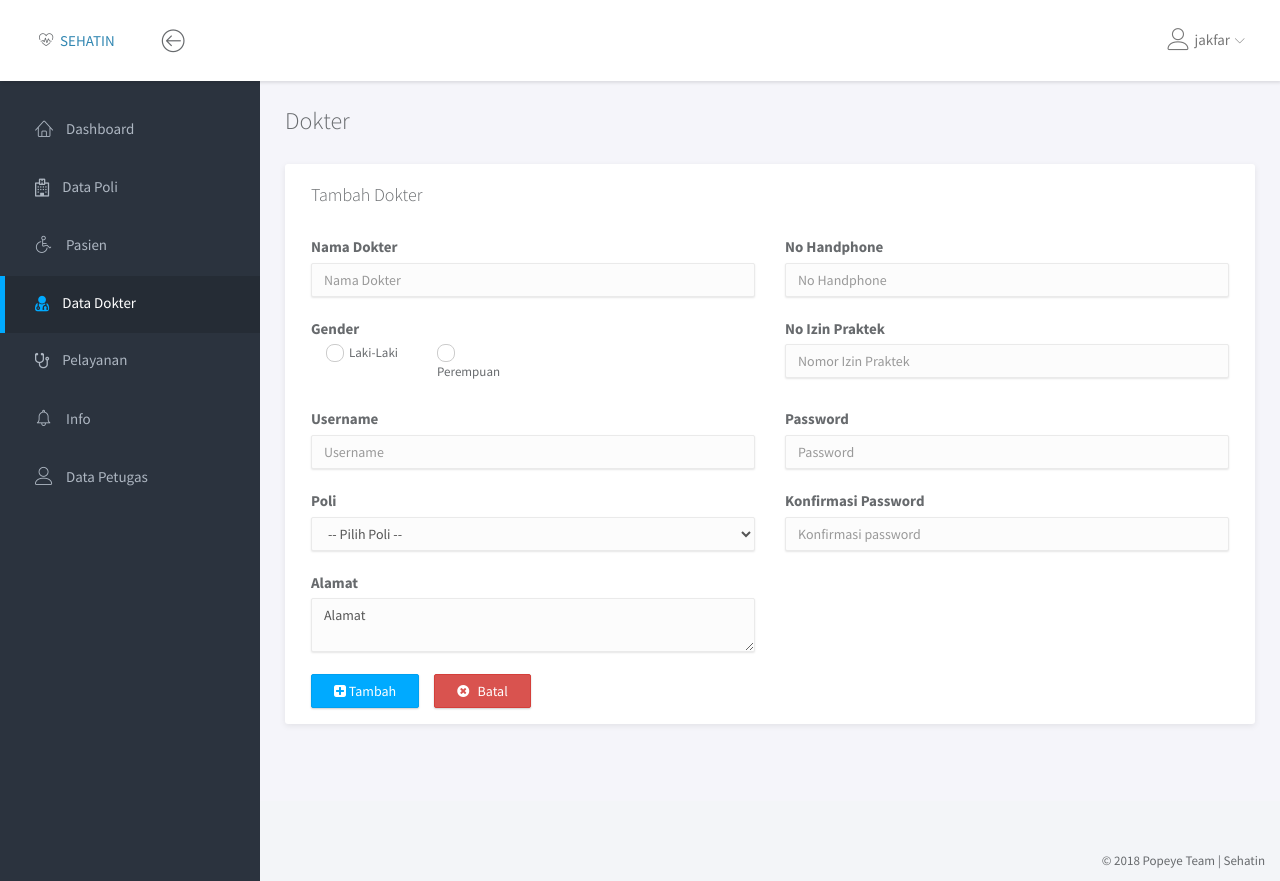
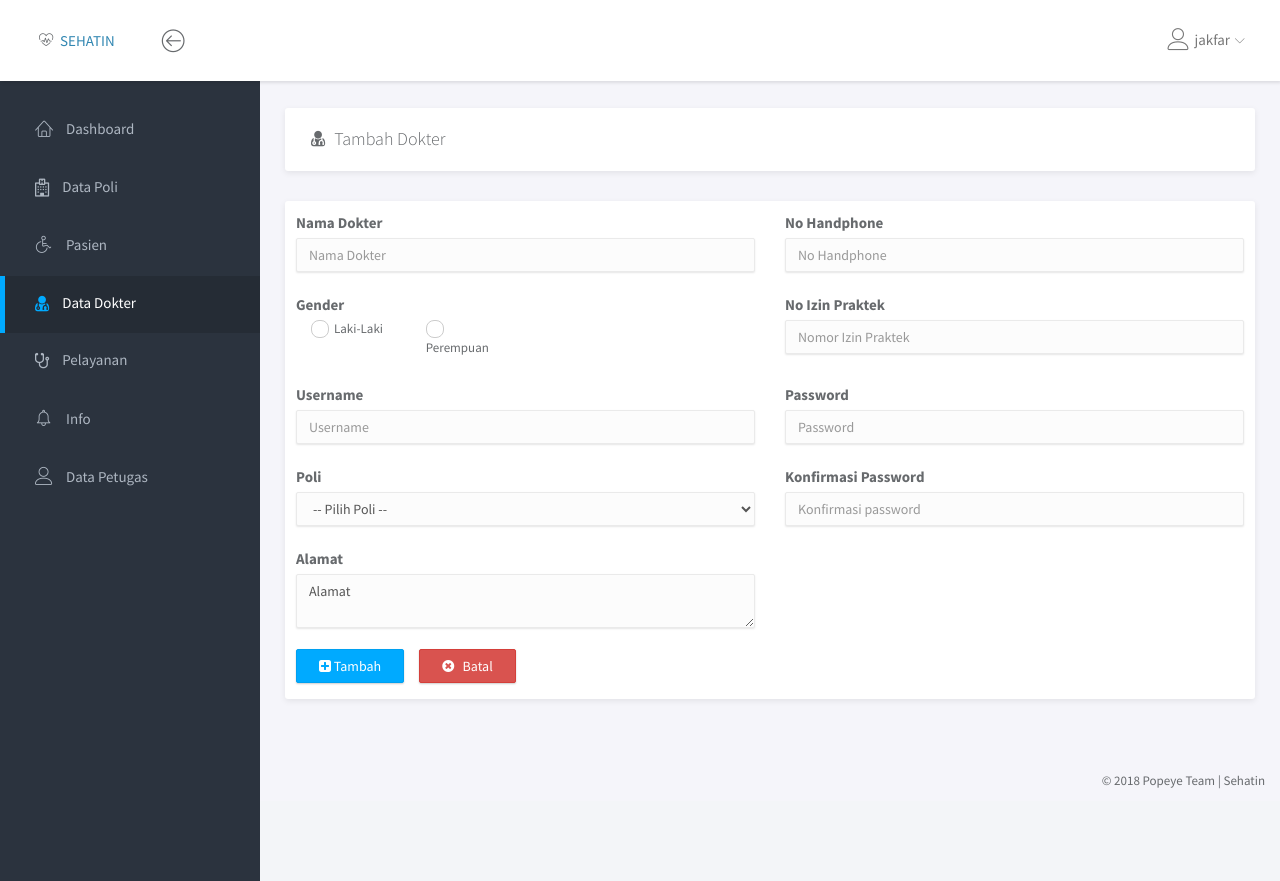
Before and after one commit to Inant/SEHATIN, a PHP site: page /dokter/tambah_dokter.php in a window 1280 px wide. Run offline with PHP 8.4, Linux system fonts and the light colour scheme; a user stored in the database is signed in; data comes from the database, SQL or seed files in the repository; data that the repository does not hold is empty.

Commit message:
save icon antrian dan dokter

```diff
--- a/antrian/antrian_kia.php
+++ b/antrian/antrian_kia.php
@@ -41,7 +41,7 @@ echo "<script>
       <div class="container-fluid">
         <div class="panel">
           <div class="panel-heading">
-            <h1 class="panel-title"><i class="lnr lnr-list"></i>&ensp;Antrian Poli KIA</h1>
+            <h1 class="panel-title"><i class="lnr lnr-list"></i>&ensp;Antrian KIA </h1>
           </div>
         </div>
         <div class="row">
--- a/dokter/tambah_dokter.php
+++ b/dokter/tambah_dokter.php
@@ -127,13 +127,15 @@ if (empty($_SESSION['username']) && empty($_SESSION['level'])) {
 		<div class="main">
  		 <div class="main-content">
  			 <div class="container-fluid">
-					<h3 class="page-title">Dokter</h3>
+ 				 <div class="panel">
+ 					 <div class="panel-heading">
+ 						 <h1 class="panel-title"><i class="fa fa-user-md"></i>&ensp;Tambah Dokter</h1>
+ 					 </div>
+ 				 </div>
  				 <div class="row">
  					 <div class="col-md-12">
  						 <div class="panel">
-								<div class="panel-heading">
-									<h3 class="panel-title">Tambah Dokter</h3>
-								</div>
+ 							 <div class="row">
  							<div class="panel-body">
 									<form method="POST" action="">
 										<div class="row">
```
Also changed, not shown: dokter/data_dokter.php (+6 -5 lines), dokter/edit_dokter.php (+6 -4 lines). Lines whose indentation alone changed are shown as unchanged.
